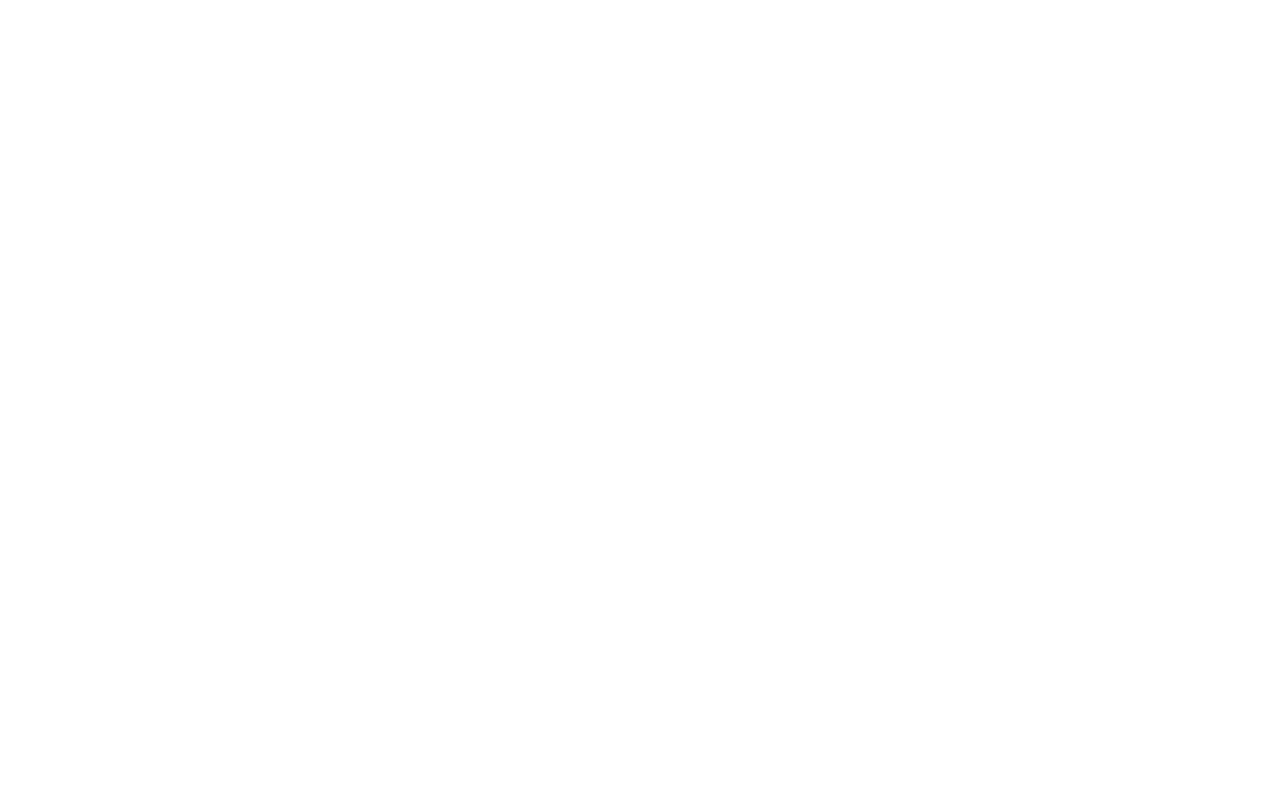
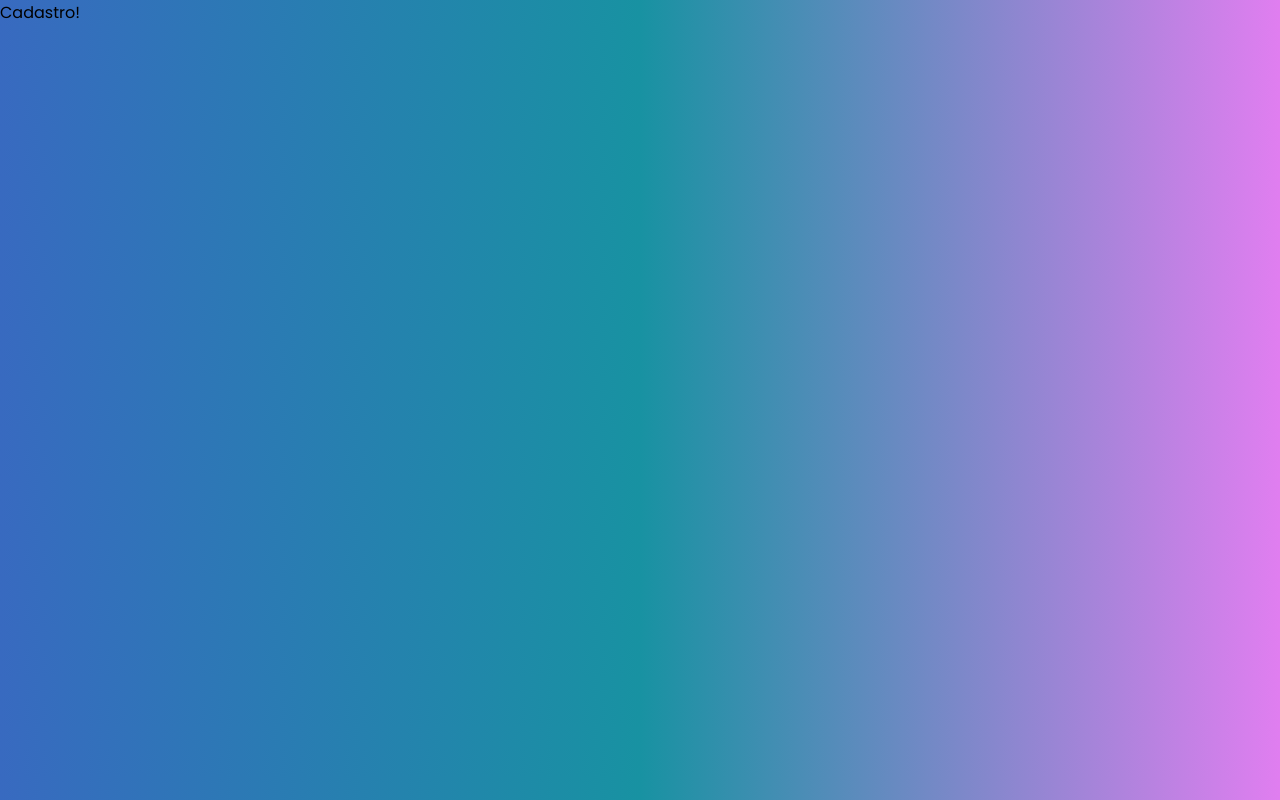
Before and after one commit to AndersonSilva94/desafio-ebytr, a React (Create React App) app in the folder client/: page /cadastro in a window 1280 px wide. Built offline with nearby package versions, Linux system fonts and the light colour scheme.

Commit message:
feat: :rocket: insere font-family/ cria a página de cadastro

```diff
--- a/client/public/index.html
+++ b/client/public/index.html
@@ -1,43 +1,26 @@
 <!DOCTYPE html>
 <html lang="en">
+
 <head>
   <meta charset="utf-8" />
   <link rel="icon" href="%PUBLIC_URL%/favicon.ico" />
   <meta name="viewport" content="width=device-width, initial-scale=1" />
   <meta name="theme-color" content="#000000" />
-    <meta
-      name="description"
-      content="Web site created using create-react-app"
-    />
+  <meta name="description" content="Web site created using create-react-app" />
   <link rel="apple-touch-icon" href="%PUBLIC_URL%/logo192.png" />
-    <!--
-      manifest.json provides metadata used when your web app is installed on a
-      user's mobile device or desktop. See https://developers.google.com/web/fundamentals/web-app-manifest/
-    -->
   <link rel="manifest" href="%PUBLIC_URL%/manifest.json" />
-    <!--
-      Notice the use of %PUBLIC_URL% in the tags above.
-      It will be replaced with the URL of the `public` folder during the build.
-      Only files inside the `public` folder can be referenced from the HTML.
 
-      Unlike "/favicon.ico" or "favicon.ico", "%PUBLIC_URL%/favicon.ico" will
-      work correctly both with client-side routing and a non-root public URL.
-      Learn how to configure a non-root public URL by running `npm run build`.
-    -->
+  <link rel="preconnect" href="https://fonts.googleapis.com">
+  <link rel="preconnect" href="https://fonts.gstatic.com" crossorigin>
+  <link
+    href="https://fonts.googleapis.com/css2?family=Poppins:ital,wght@0,300;0,400;0,500;0,700;1,400;1,500;1,700&display=swap"
+    rel="stylesheet">
+
   <title>React App</title>
 </head>
+
 <body>
-    <noscript>You need to enable JavaScript to run this app.</noscript>
   <div id="root"></div>
-    <!--
-      This HTML file is a template.
-      If you open it directly in the browser, you will see an empty page.
+</body>
 
-      You can add webfonts, meta tags, or analytics to this file.
-      The build step will place the bundled scripts into the <body> tag.
-
-      To begin the development, run `npm start` or `yarn start`.
-      To create a production bundle, use `npm run build` or `yarn build`.
-    -->
-  </body>
 </html>
--- a/client/src/App.css
+++ b/client/src/App.css
@@ -6,4 +6,5 @@
 
 body {
   background: linear-gradient(to left, #E07EF0, #1892A2, #386AC0);
+  font-family: 'Poppins', sans-serif;
 }
--- a/client/src/App.tsx
+++ b/client/src/App.tsx
@@ -1,6 +1,7 @@
 import React from 'react';
 import { Route, Switch } from 'react-router-dom'
 import './App.css';
+import Cadastro from './pages/Cadastro';
 import Login from './pages/Login';
 
 function App() {
@@ -8,6 +9,7 @@
     <>
       <Switch>
         <Route exact path='/' component={Login} />
+        <Route exact path='/cadastro' component={Cadastro} />
       </Switch>
     </>
   );
--- a/client/src/components/FormLogin/index.tsx
+++ b/client/src/components/FormLogin/index.tsx
@@ -25,14 +25,14 @@
           // onChange={ this.handleChange }
           />
         </label>
-        <LinkButton /* className={ disabled ? 'disabledLink' : '' } */ to="/carteira">
+        <LinkButton /* className={ disabled ? 'disabledLink' : '' } */>
           Entrar
         </LinkButton>
       </form>
       <div>
         <p>Ainda não é membro? Cadastre-se
           {' '}
-          <Link /* className={ disabled ? 'disabledLink' : '' } */ to="/carteira">
+          <Link /* className={ disabled ? 'disabledLink' : '' } */ to="/cadastro">
             aqui
           </Link>
         </p>
--- /dev/null
+++ b/client/src/pages/Cadastro/index.tsx
@@ -0,0 +1,12 @@
+import React from 'react';
+import { Container } from './styles';
+
+function Cadastro() {
+  return (
+    <Container>
+      Cadastro!
+    </Container>
+  );
+}
+
+export default Cadastro;
--- /dev/null
+++ b/client/src/pages/Cadastro/styles.js
@@ -0,0 +1,5 @@
+import styled, { css } from 'styled-components';
+
+export const Container = styled.div`
+  ${({ theme }) => css``}
+`;
```
Lines whose indentation alone changed are shown as unchanged.
